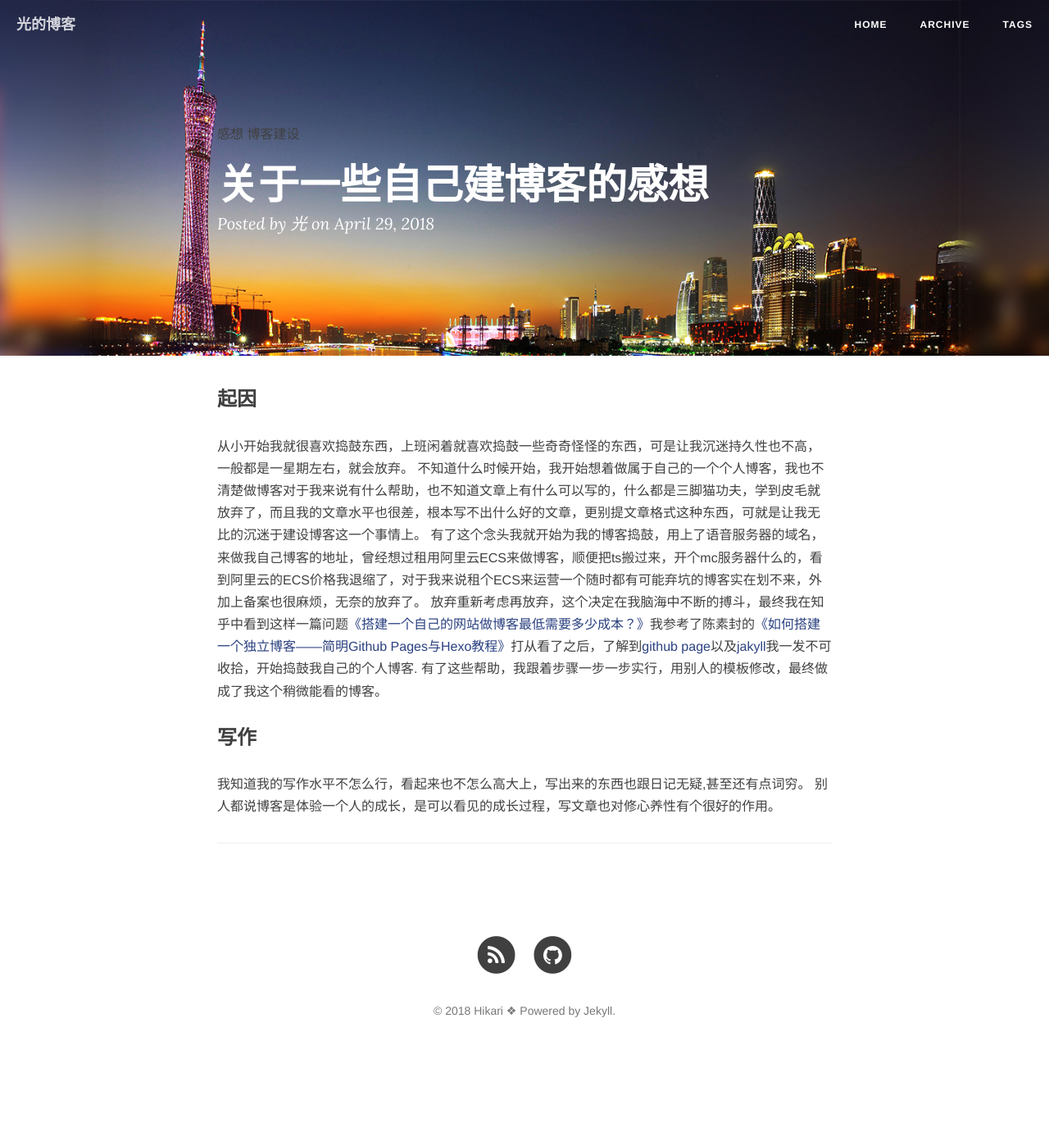
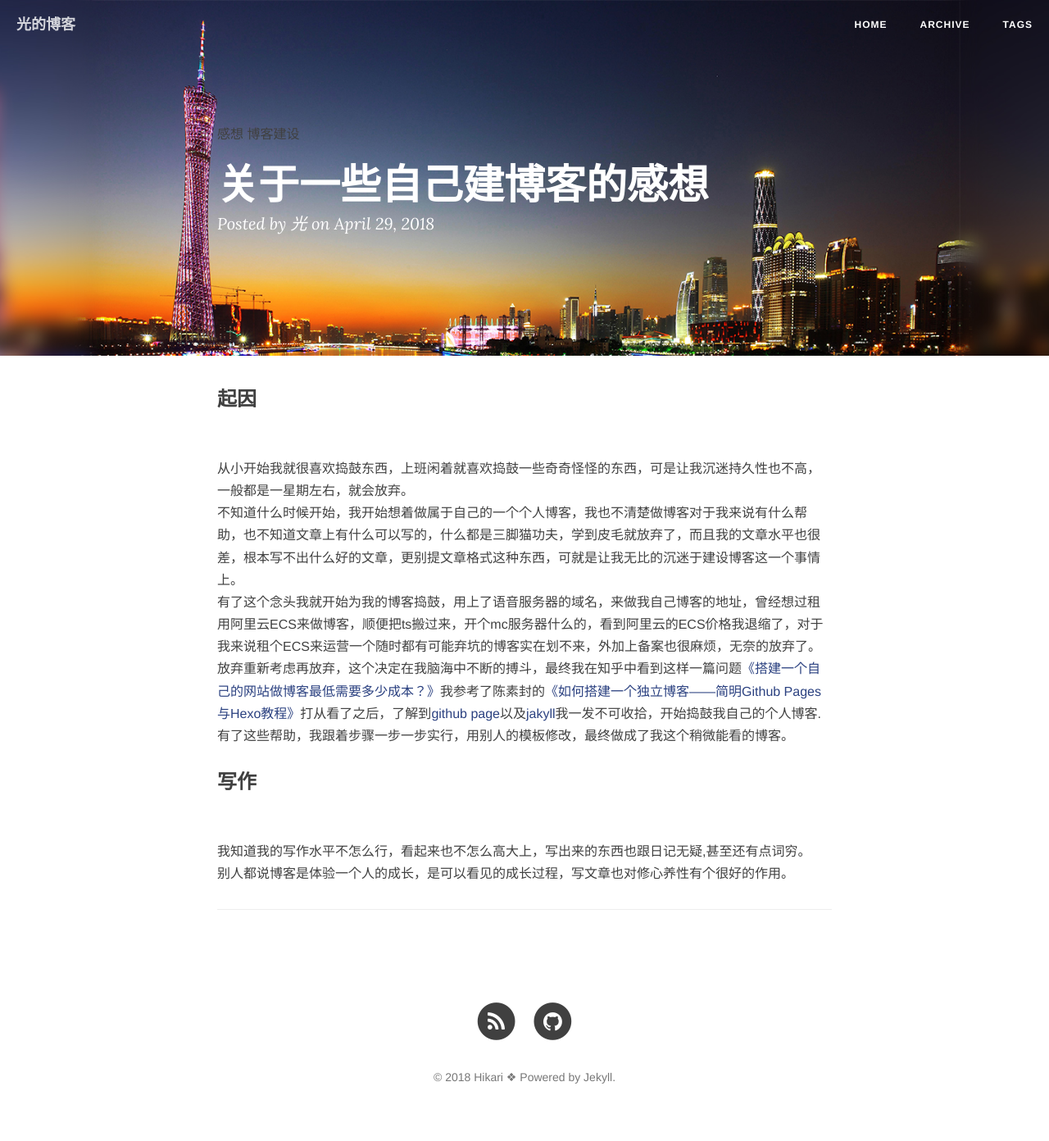
Before and after one commit to HikariGod/myblog, a Jekyll site: the page built from _posts/2018-04-29-Some-thoughts.md, in a window 1280 px wide. Shown: the whole page at 82% size. Built offline with Jekyll 4.4.1, drawn with Linux system fonts in a browser that asks for light colours; nearby versions of some CDN libraries; comment, search, counter and statistics services are not loaded; before the commit the page ends 1311 px from its top, so only the background shows below that.

Commit message:
修改博文

```diff
--- a/_posts/2018-04-29-Some-thoughts.md
+++ b/_posts/2018-04-29-Some-thoughts.md
@@ -8,12 +8,12 @@ description: 感想
 ---
 
 <h3>起因</h3>
-从小开始我就很喜欢捣鼓东西，上班闲着就喜欢捣鼓一些奇奇怪怪的东西，可是让我沉迷持久性也不高，一般都是一星期左右，就会放弃。
-不知道什么时候开始，我开始想着做属于自己的一个个人博客，我也不清楚做博客对于我来说有什么帮助，也不知道文章上有什么可以写的，什么都是三脚猫功夫，学到皮毛就放弃了，而且我的文章水平也很差，根本写不出什么好的文章，更别提文章格式这种东西，可就是让我无比的沉迷于建设博客这一个事情上。
-有了这个念头我就开始为我的博客捣鼓，用上了语音服务器的域名，来做我自己博客的地址，曾经想过租用阿里云ECS来做博客，顺便把ts搬过来，开个mc服务器什么的，看到阿里云的ECS价格我退缩了，对于我来说租个ECS来运营一个随时都有可能弃坑的博客实在划不来，外加上备案也很麻烦，无奈的放弃了。
-放弃重新考虑再放弃，这个决定在我脑海中不断的搏斗，最终我在知乎中看到这样一篇问题<a href="https://www.zhihu.com/question/21143965">《搭建一个自己的网站做博客最低需要多少成本？》</a>我参考了陈素封的<a href="http://cnfeat.com/2014/05/10/2014-05-11-how-to-build-a-blog/">《如何搭建一个独立博客——简明Github Pages与Hexo教程》</a>打从看了之后，了解到<a href="https://pages.github.com/">github page</a>以及<a href="https://www.jekyll.com.cn/">jakyll</a>我一发不可收拾，开始捣鼓我自己的个人博客.
-有了这些帮助，我跟着步骤一步一步实行，用别人的模板修改，最终做成了我这个稍微能看的博客。
+<br>从小开始我就很喜欢捣鼓东西，上班闲着就喜欢捣鼓一些奇奇怪怪的东西，可是让我沉迷持久性也不高，一般都是一星期左右，就会放弃。
+<br>不知道什么时候开始，我开始想着做属于自己的一个个人博客，我也不清楚做博客对于我来说有什么帮助，也不知道文章上有什么可以写的，什么都是三脚猫功夫，学到皮毛就放弃了，而且我的文章水平也很差，根本写不出什么好的文章，更别提文章格式这种东西，可就是让我无比的沉迷于建设博客这一个事情上。
+<br>有了这个念头我就开始为我的博客捣鼓，用上了语音服务器的域名，来做我自己博客的地址，曾经想过租用阿里云ECS来做博客，顺便把ts搬过来，开个mc服务器什么的，看到阿里云的ECS价格我退缩了，对于我来说租个ECS来运营一个随时都有可能弃坑的博客实在划不来，外加上备案也很麻烦，无奈的放弃了。
+<br>放弃重新考虑再放弃，这个决定在我脑海中不断的搏斗，最终我在知乎中看到这样一篇问题<a href="https://www.zhihu.com/question/21143965">《搭建一个自己的网站做博客最低需要多少成本？》</a>我参考了陈素封的<a href="http://cnfeat.com/2014/05/10/2014-05-11-how-to-build-a-blog/">《如何搭建一个独立博客——简明Github Pages与Hexo教程》</a>打从看了之后，了解到<a href="https://pages.github.com/">github page</a>以及<a href="https://www.jekyll.com.cn/">jakyll</a>我一发不可收拾，开始捣鼓我自己的个人博客.
+<br>有了这些帮助，我跟着步骤一步一步实行，用别人的模板修改，最终做成了我这个稍微能看的博客。
 
 <h3>写作</h3>
-我知道我的写作水平不怎么行，看起来也不怎么高大上，写出来的东西也跟日记无疑,甚至还有点词穷。
-别人都说博客是体验一个人的成长，是可以看见的成长过程，写文章也对修心养性有个很好的作用。
+<br>我知道我的写作水平不怎么行，看起来也不怎么高大上，写出来的东西也跟日记无疑,甚至还有点词穷。
+<br>别人都说博客是体验一个人的成长，是可以看见的成长过程，写文章也对修心养性有个很好的作用。
```
